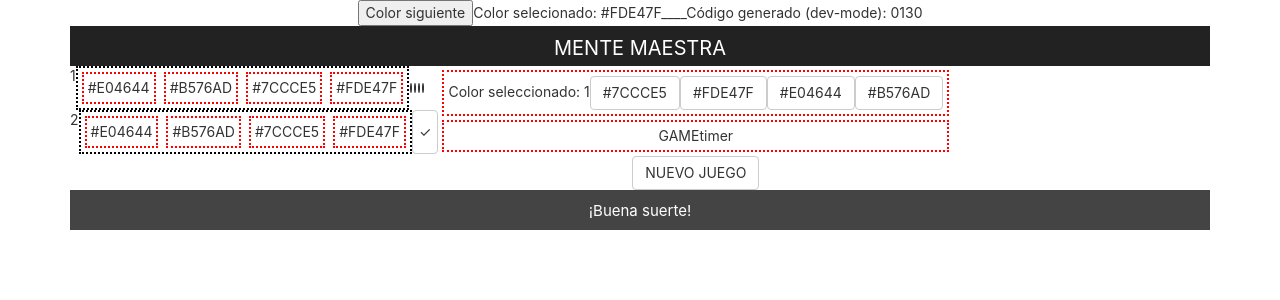
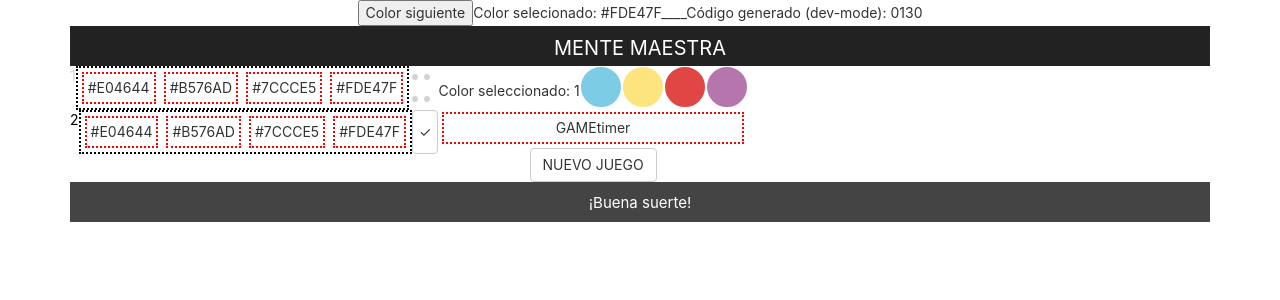
Before and after one commit to gambogisebastian/reacgt-mastermind, a React (Create React App) app: page / in a window 1280 px wide. Shown: the top 300 px of the page. Built offline with nearby package versions, Linux system fonts and the light colour scheme.

Commit message:
styles ejercicio

```diff
--- /dev/null
+++ b/src/components/ColorPicker/ColorPicker.css
@@ -0,0 +1,7 @@
+.ColorPicker {
+  width: 40px;
+  height: 40px;
+  margin: 1px;
+  border: 10px solid;
+  border-radius: 50%;
+}
--- a/src/components/ColorPicker/ColorPicker.jsx
+++ b/src/components/ColorPicker/ColorPicker.jsx
@@ -1,12 +1,15 @@
 import React from "react";
+import "./ColorPicker.css";
 
 const ColorPicker = props => (
-  <div className="component">
+  <div className="Component">
     Color seleccionado: {props.selColorIdx}
     {props.colors.map(color => (
-      <button className="btn btn-default" key={color}>
-        {color}
-      </button>
+      <button
+        className="ColorPicker"
+        key={color}
+        style={{ backgroundColor: color, borderColor: color }}
+      ></button>
     ))}
   </div>
 );
--- a/src/components/GessRow/GuessRow.jsx
+++ b/src/components/GessRow/GuessRow.jsx
@@ -5,7 +5,9 @@ import ScoreButton from "../ScoreButton/ScoreButton";
 
 const GessRow = props => (
   <div className="Flex-ch">
-    <div>{props.rowIdx + 1}</div>
+    <div style={{ color: props.currentGuess ? "black" : "lightgrey" }}>
+      {props.rowIdx + 1}
+    </div>
     <GessPegs colors={props.colors} code={props.guess.code} />
     {props.currentGuess ? (
       <ScoreButton />
--- a/src/components/GuessScore/GuessScore.jsx
+++ b/src/components/GuessScore/GuessScore.jsx
@@ -10,14 +10,14 @@ const GuessScore = ({ score }) => {
   ).split("");
 
   const baseStyle = {
-    with: 10,
+    width: 10,
     height: 10,
     margin: 1,
-    border: "1px solid",
+    border: "2px solid",
     borderRadius: "50%"
   };
 
-  const pegStyle = {
+  const pegStyles = {
     P: {
       borderColor: "black",
       backgroundColor: "black"
@@ -35,7 +35,7 @@ const GuessScore = ({ score }) => {
   return (
     <div className="GuessScore">
       {scores.map((score, idx) => (
-        <div key={idx} style={baseStyle} />
+        <div key={idx} style={{ ...baseStyle, ...pegStyles[score] }} />
       ))}
     </div>
   );
```
